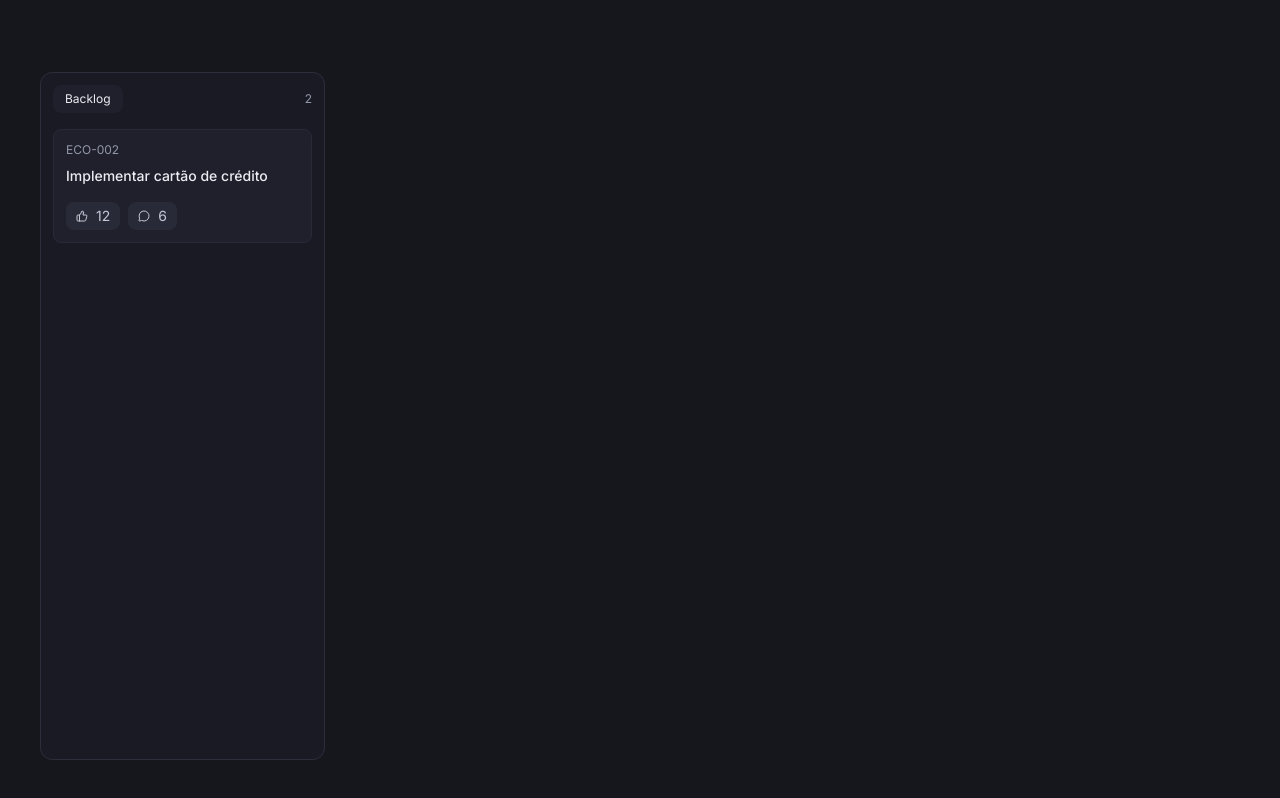
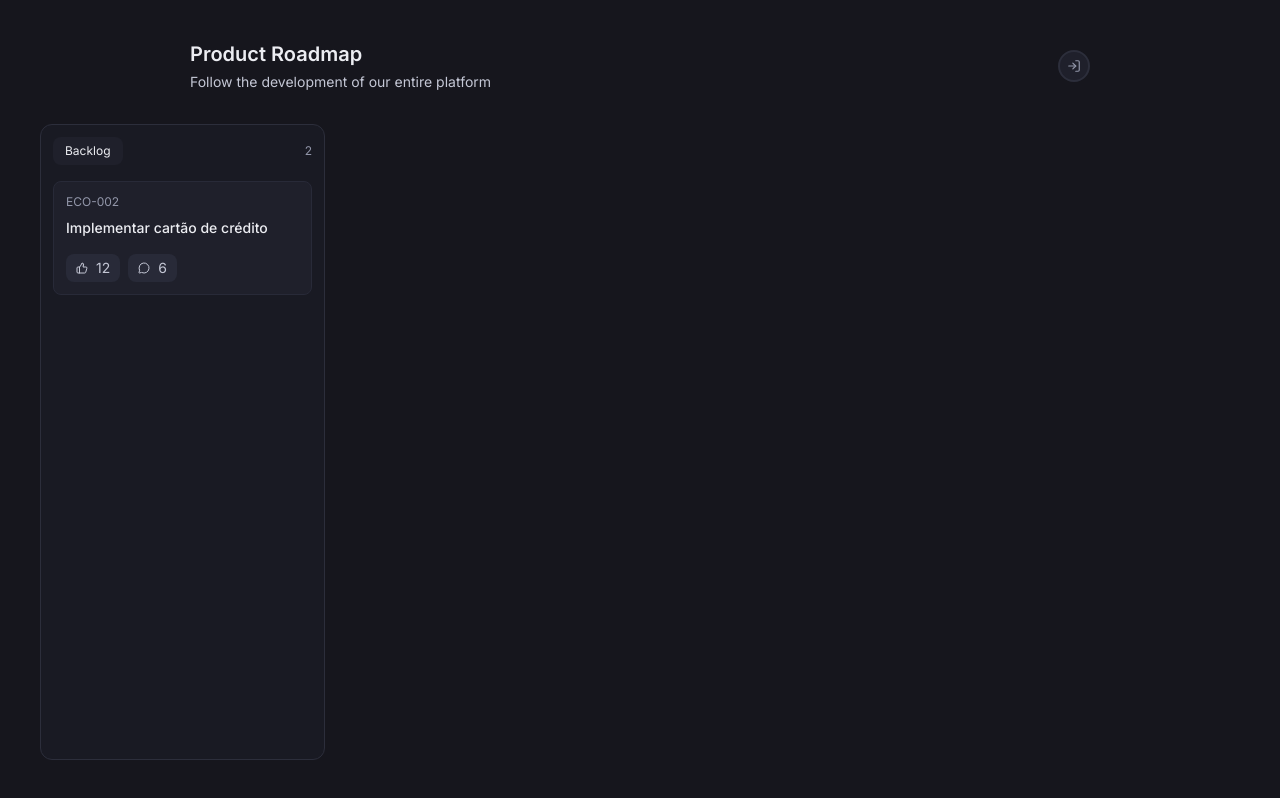
Before and after one commit to felipefl200/board-app, a Next.js app: page / in a window 1280 px wide. Built offline with nearby package versions, Linux system fonts and the light colour scheme.

Commit message:
add Dashboard/Header

```diff
--- /dev/null
+++ b/src/app/(board)/header.tsx
@@ -0,0 +1,18 @@
+import { LogInIcon } from 'lucide-react'
+
+export function Header() {
+  return (
+    <div className="mx-auto flex w-full max-w-[900px] items-center justify-between">
+      <div className="space-y-1">
+        <h1 className="text-xl font-semibold">Product Roadmap</h1>
+        <p className="text-navy-100 text-sm">Follow the development of our entire platform</p>
+      </div>
+      <div className="flex items-center gap-4">
+        <div className="relative"></div>
+        <button className="bg-navy-700 border-navy-500 hover:bg-navy-600 flex size-8 cursor-pointer items-center justify-center rounded-full border-2 transition-colors duration-150">
+          <LogInIcon className="text-navy-200 size-3.5" />
+        </button>
+      </div>
+    </div>
+  )
+}
--- /dev/null
+++ b/src/app/(board)/layout.tsx
@@ -0,0 +1,10 @@
+import { Header } from './header'
+
+export default function BoardLayout({ children }: { children: React.ReactNode }) {
+  return (
+    <div className="mx-auto flex h-dvh w-full max-w-[1620px] flex-col gap-8 p-10">
+      <Header />
+      {children}
+    </div>
+  )
+}
--- /dev/null
+++ b/src/app/(board)/page.tsx
@@ -0,0 +1,41 @@
+import { Button } from '@/components/button'
+import { Card } from '@/components/card'
+import { Section } from '@/components/section'
+import { MessageCircleIcon, ThumbsUpIcon } from 'lucide-react'
+
+export default function Home() {
+  return (
+    <main className="grid flex-1 grid-cols-4 items-stretch gap-5">
+      <Section.Root>
+        <Section.Header>
+          <Section.Title>Backlog</Section.Title>
+          <Section.IssueCount>2</Section.IssueCount>
+        </Section.Header>
+        <Section.Content>
+          <Card.Root href="/">
+            <Card.Header>
+              <Card.Number>ECO-002</Card.Number>
+              <Card.Title>Implementar cartão de crédito</Card.Title>
+            </Card.Header>
+            <Card.Footer>
+              <Button
+                type="button"
+                className="text-navy-100 bg-navy-600 flex cursor-pointer items-center gap-2 rounded-lg px-2.5 py-1"
+              >
+                <ThumbsUpIcon className="size-3" />
+                <span className="text-sm">12</span>
+              </Button>
+              <Button
+                type="button"
+                className="text-navy-100 bg-navy-600 flex cursor-pointer items-center gap-2 rounded-lg px-2.5 py-1"
+              >
+                <MessageCircleIcon className="size-3" />
+                <span className="text-sm">6</span>
+              </Button>
+            </Card.Footer>
+          </Card.Root>
+        </Section.Content>
+      </Section.Root>
+    </main>
+  )
+}
--- a/src/app/page.tsx
+++ /dev/null
@@ -1,45 +0,0 @@
-import { Button } from '@/components/button'
-import { Card } from '@/components/card'
-import { Section } from '@/components/section'
-import { MessageCircleIcon, ThumbsUpIcon } from 'lucide-react'
-
-export default function Home() {
-  return (
-    <div className="mx-auto flex h-dvh w-full max-w-[1620px] flex-col gap-8 p-10">
-      <div></div>
-
-      <main className="grid flex-1 grid-cols-4 items-stretch gap-5">
-        <Section.Root>
-          <Section.Header>
-            <Section.Title>Backlog</Section.Title>
-            <Section.IssueCount>2</Section.IssueCount>
-          </Section.Header>
-          <Section.Content>
-            <Card.Root href="/">
-              <Card.Header>
-                <Card.Number>ECO-002</Card.Number>
-                <Card.Title>Implementar cartão de crédito</Card.Title>
-              </Card.Header>
-              <Card.Footer>
-                <Button
-                  type="button"
-                  className="text-navy-100 bg-navy-600 flex cursor-pointer items-center gap-2 rounded-lg px-2.5 py-1"
-                >
-                  <ThumbsUpIcon className="size-3" />
-                  <span className="text-sm">12</span>
-                </Button>
-                <Button
-                  type="button"
-                  className="text-navy-100 bg-navy-600 flex cursor-pointer items-center gap-2 rounded-lg px-2.5 py-1"
-                >
-                  <MessageCircleIcon className="size-3" />
-                  <span className="text-sm">6</span>
-                </Button>
-              </Card.Footer>
-            </Card.Root>
-          </Section.Content>
-        </Section.Root>
-      </main>
-    </div>
-  )
-}
```
